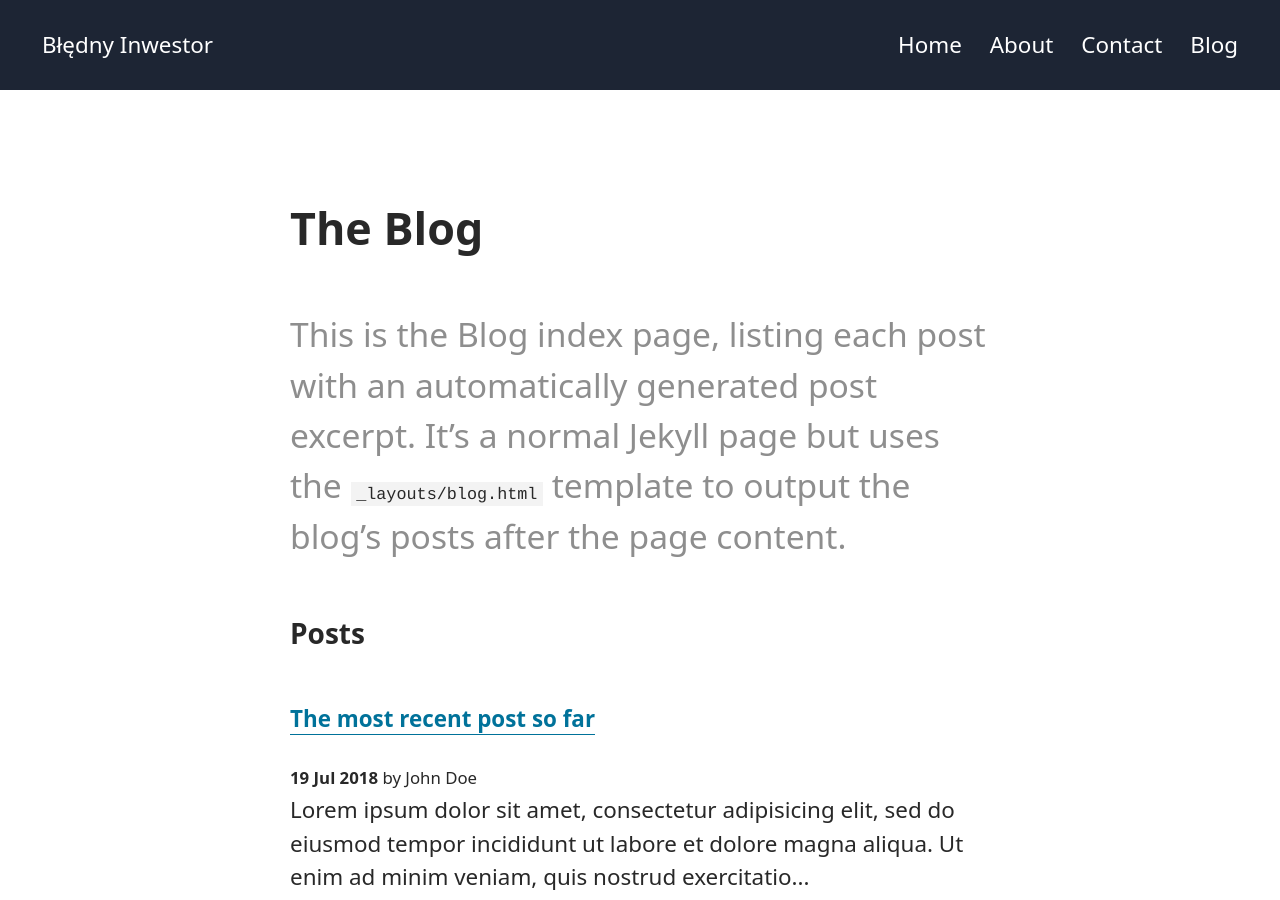
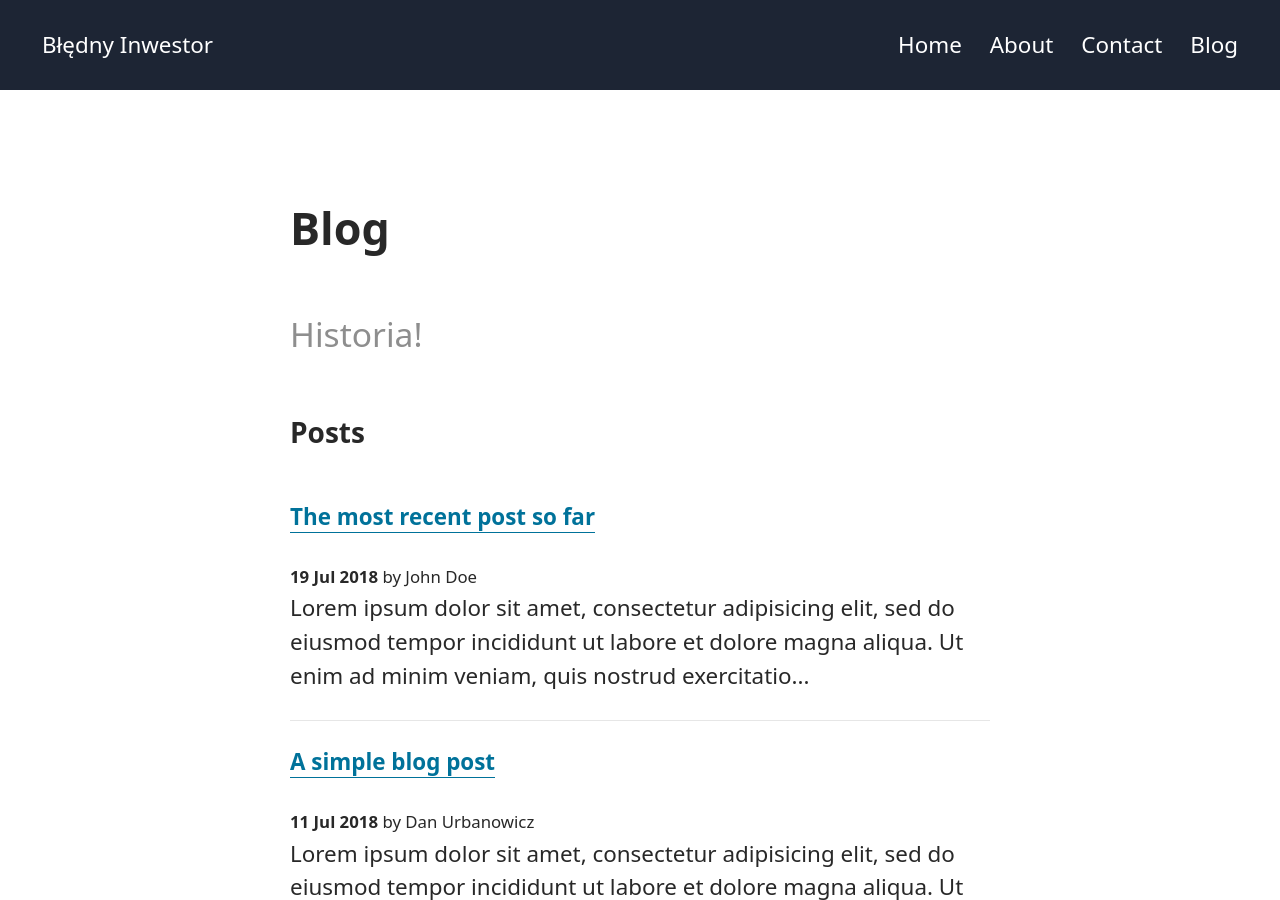
Before and after one commit to catpersec/blednyinwestor-website, a Jekyll site: the page built from pages/blog.md, in a window 1280 px wide and 900 px high. Built offline with Jekyll 4.4.1, drawn with Linux system fonts in a browser that asks for light colours; a script that is not in the unit is left out.

```diff
--- a/pages/blog.md
+++ b/pages/blog.md
@@ -1,11 +1,8 @@
 ---
 layout: blog
-title: The Blog
+title: Blog
 permalink: /blog
 section: blog
 intro_paragraph: >
-  This is the Blog index page, listing each post with an
-  automatically generated post excerpt. It's a normal Jekyll page but uses
-  the `_layouts/blog.html` template to output the blog's posts after the page
-  content.
+  Historia!
 ---
```
Also changed, not shown: pages/index.md (+3 -6 lines).
